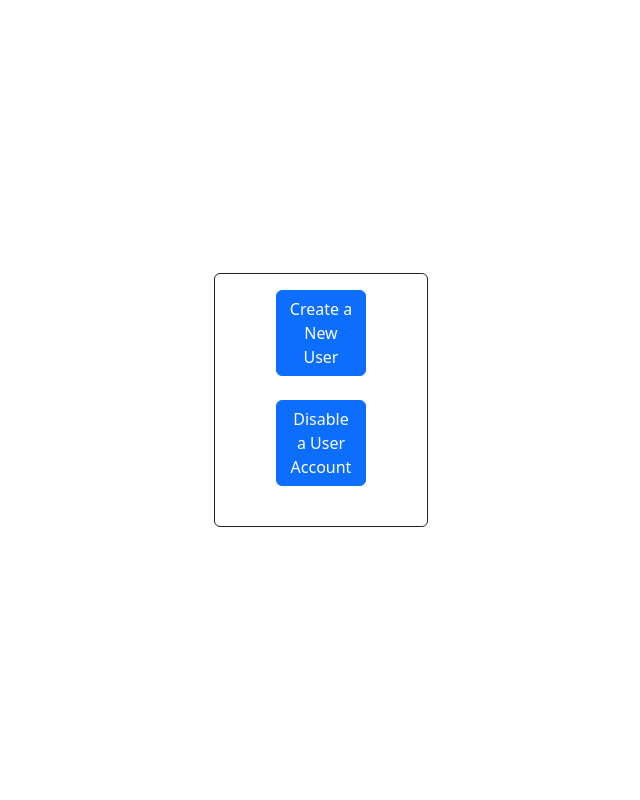
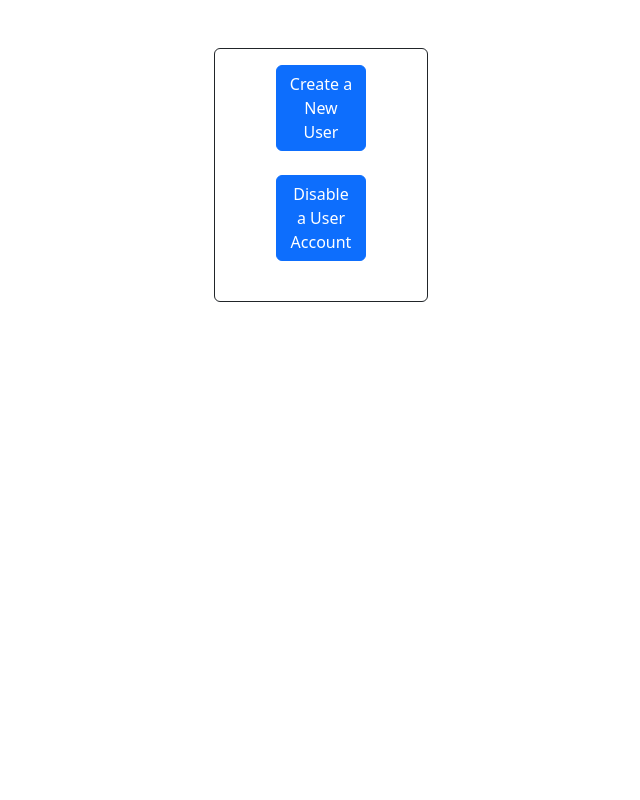
Before and after one commit to JeagerOrion/ADUC-User-Management, a Node server app: page /home in a window 1280 px wide. Shown: the part 56-856 px from the top of the page, without its empty margins (307-947 px from the left). After the commit the page ends 358 px from the top, so only its background shows below. Run offline with Node 20, Linux system fonts and the light colour scheme; some libraries are stand-ins or nearby versions.

Commit message:
change style from centered to mt-5

```diff
--- a/featuresToAdd.txt
+++ b/featuresToAdd.txt
@@ -1,10 +1,7 @@
-Create templates for regional office accounts
-Intelligent Office/job title drop downs
-
-Pass user details to success page
 Verify account before disabling
 
 Error handling
+Redirect to lastPage on login
 
 Disable user sync with Google
 Create user sync with eReach
--- a/views/create/create.ejs
+++ b/views/create/create.ejs
@@ -1,8 +1,8 @@
 <% layout('layouts/boilerplate') %>
 
-    <div class="row d-flex justify-content-center align-items-center vh-100" style="max-width: 100%;">
+    <div class="row d-flex justify-content-center" style="max-width: 100%;">
 
-        <div class="border rounded border-dark col-6 p-4">
+        <div class="border rounded border-dark col-6 p-4 mt-5">
             <div class="row text-center mb-4 border-bottom border-dark">
                 <h1 class="h1">Create a New User</h1>
             </div>
--- a/views/create/duplicate.ejs
+++ b/views/create/duplicate.ejs
@@ -1,4 +1,4 @@
 <% layout('layouts/boilerplate') %>
 
-    <div class="row d-flex justify-content-center align-items-center vh-100" style="max-width: 100%;">
+    <div class="row d-flex text-center justify-content-center mt-5" style="max-width: 100%;">
         <h1 class="h1">That user already exists! </h1>
--- a/views/login/home.ejs
+++ b/views/login/home.ejs
@@ -1,7 +1,7 @@
 <% layout('layouts/boilerplate') %>
 
-    <div class="row d-flex justify-content-center align-items-center vh-100" style="max-width: 100%;">
-        <div class="border rounded border-dark col-2 p-3">
+    <div class="row d-flex justify-content-center" style="max-width: 100%;">
+        <div class="border rounded border-dark col-2 p-3 mt-5">
             <div class="row col-6 mx-auto mb-4">
                 <a href="/create" class="btn btn-primary">Create a New User</a>
             </div>
--- a/views/partials/navbar.ejs
+++ b/views/partials/navbar.ejs
@@ -1,6 +1,6 @@
 <nav class="navbar sticky-top navbar-expand-lg navbar-dark" style="background-color: #1A2230;">
     <div class="container-fluid">
-        <a href="/" class="navbar-brand">Josiah White's User Account Management</a>
+        <a href="/home" class="navbar-brand">Josiah White's User Account Management</a>
         <% if (user_id !==undefined) { %>
             <div class="navbar-nav">
                 <ul class="navbar-nav me-auto">
```
Also changed, not shown: views/create/success.ejs (+4 -4 lines).
